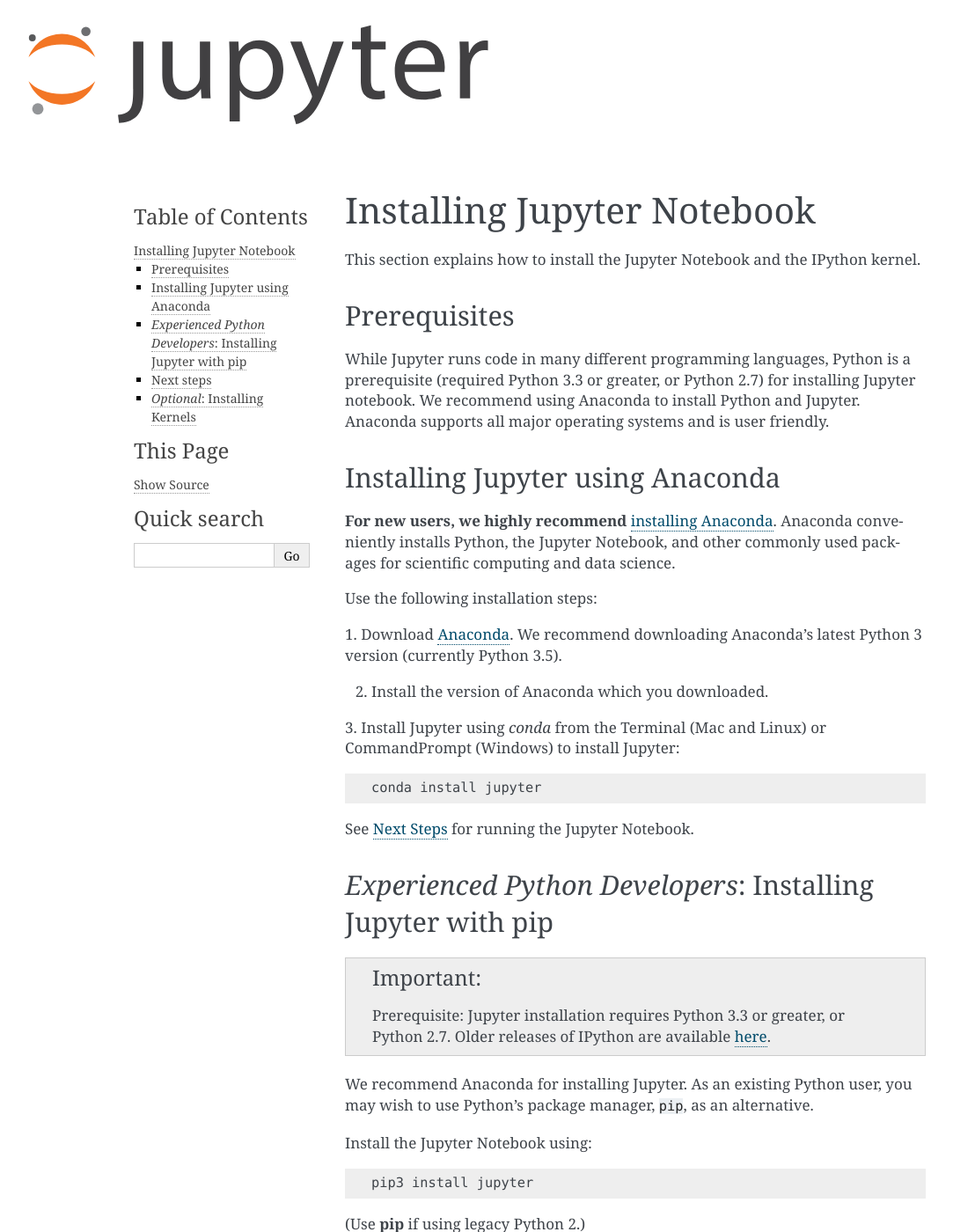
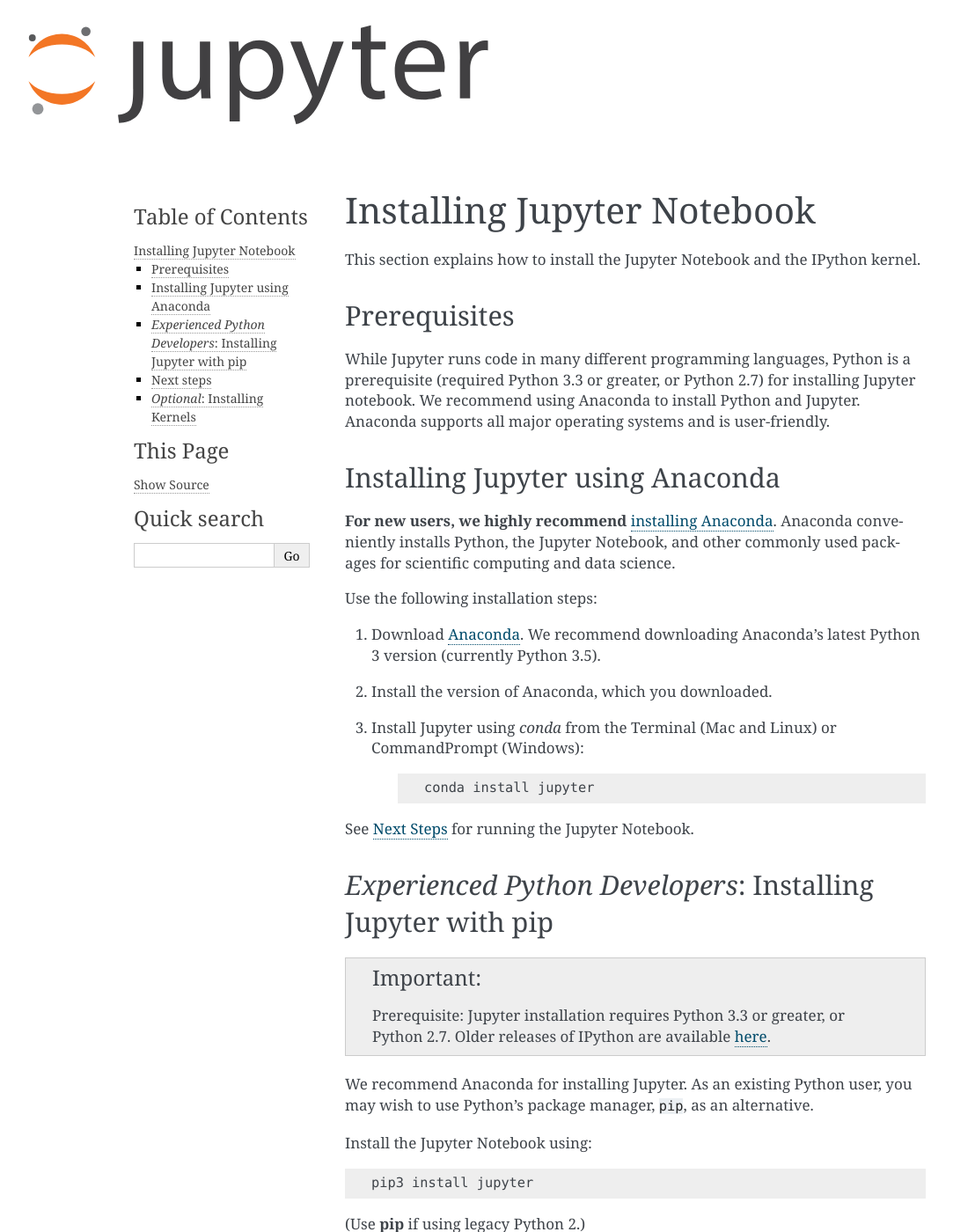
Before and after one commit to jupyter/jupyter, a Sphinx documentation site: the page built from docs/source/install.rst, in a window 1280 px wide and 1400 px high. Shown: the whole window at 88% size, without its empty margins (28-1111 px from the left). Built offline with Sphinx 7.4.7, drawn with Linux system fonts in a browser that asks for light colours; pages that are not in the unit, such as notebooks, are missing from menus; some of the changed text lies outside the part shown.

Commit message:
Edit grammar

```diff
--- a/docs/source/install.rst
+++ b/docs/source/install.rst
@@ -12,7 +12,7 @@
 While Jupyter runs code in many different programming languages, Python is a
 prerequisite (required Python 3.3 or greater, or Python 2.7) for installing
 Jupyter notebook. We recommend using Anaconda to install Python and Jupyter.
-Anaconda supports all major operating systems and is user friendly.
+Anaconda supports all major operating systems and is user-friendly.
 
 .. _new-to-python-and-jupyter:
 
@@ -27,16 +27,16 @@
 Use the following installation steps:
 
 1. Download `Anaconda <https://www.continuum.io/downloads>`_. We recommend
-downloading Anaconda's latest Python 3 version (currently Python 3.5).
+   downloading Anaconda's latest Python 3 version (currently Python 3.5).
 
-2. Install the version of Anaconda which you downloaded.
+2. Install the version of Anaconda, which you downloaded.
 
 3. Install Jupyter using `conda` from the Terminal (Mac and Linux) or
-CommandPrompt (Windows) to install Jupyter:
+   CommandPrompt (Windows):
 
-.. code-block:: bash
+    .. code-block:: bash
 
-    conda install jupyter
+        conda install jupyter
 
 See :ref:`Next Steps <next-steps>` for running the Jupyter Notebook.
 
```
Also changed, not shown: other parts of docs/source/install.rst (+3 -4 lines).
